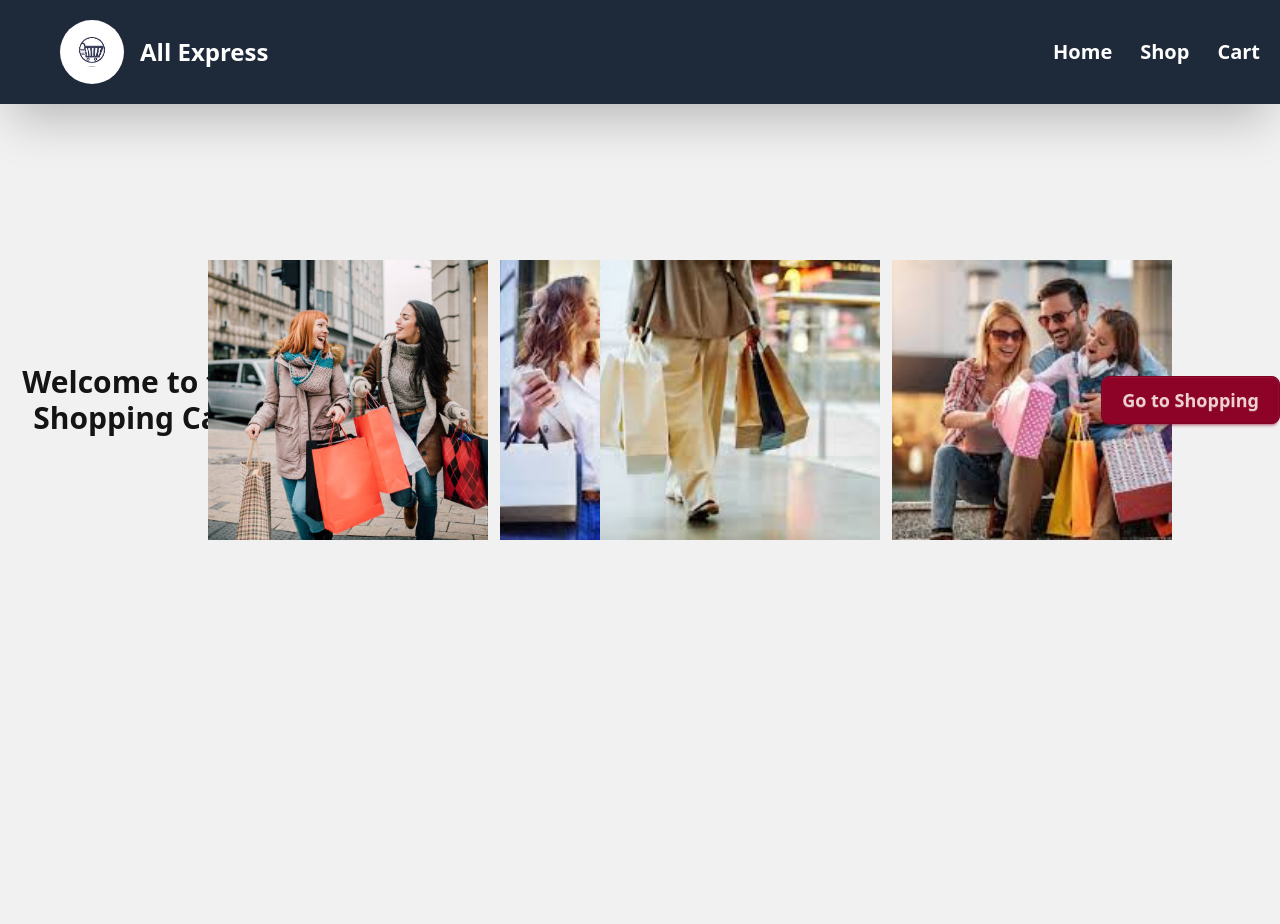
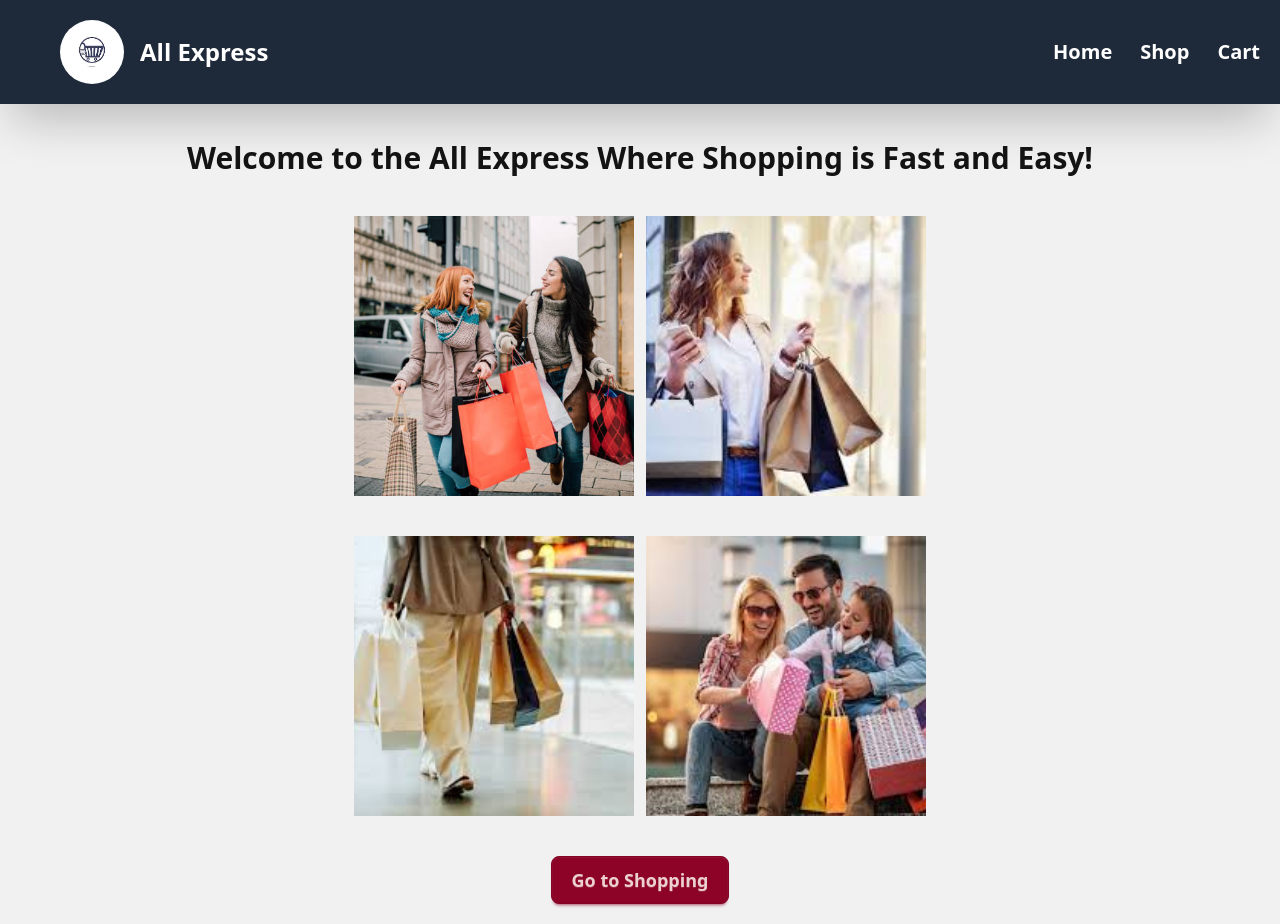
Before and after one commit to NebiyuCS50/All-Express, a React (Vite) app: page / in a window 1280 px wide. Before the commit the page ends 800 px from the top, so only its background shows below. Built offline with nearby package versions, Linux system fonts and the light colour scheme.

Commit message:
Update Home component layout and welcome message for improved user experience

```diff
--- a/src/components/Home.jsx
+++ b/src/components/Home.jsx
@@ -39,9 +39,9 @@ const Home = () => {
           </a>
         </div>
       </nav>
-      <div className="flex flex-col items-center justify-center gap-6 h-screen lg:flex-row lg:gap-10">
+      <div className="flex flex-col items-center justify-center gap-6 h-screen  lg:gap-10 lg:mt-35 lg:h-auto">
         <h1 className="text-3xl font-bold text-center">
-          Welcome to the Shopping Cart
+          Welcome to the All Express Where Shopping is Fast and Easy!
         </h1>
         <div className="flex gap-3 justify-center ">
           <img
@@ -67,7 +67,9 @@ const Home = () => {
             className="object-cover w-40 h-40 lg:w-70 lg:h-70"
           />
         </div>
-        <button className="btn btn-lg btn-primary">Go to Shopping</button>
+        <button className="btn btn-lg btn-primary lg:mb-5">
+          Go to Shopping
+        </button>
       </div>
     </div>
   );
```
